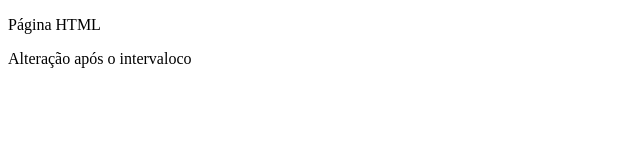
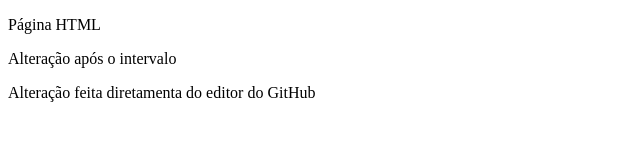
Before and after one commit to JoseHBSantos/Projeto1, a plain HTML site: page index.html in a window 1280 px wide. Shown: the whole page, without its empty margins (0-640 px from the left). Drawn offline with Linux system fonts and the light colour scheme.

Commit message:
Alterado no editor do GitHub

```diff
--- a/index.html
+++ b/index.html
@@ -7,6 +7,7 @@
 </head>
 <body>
     <p>Página HTML</p>
-    <p>Alteração após o intervaloco</p>
+    <p>Alteração após o intervalo</p>
+    <p>Alteração feita diretamenta do editor do GitHub</p>
 </body>
 </html>
```
